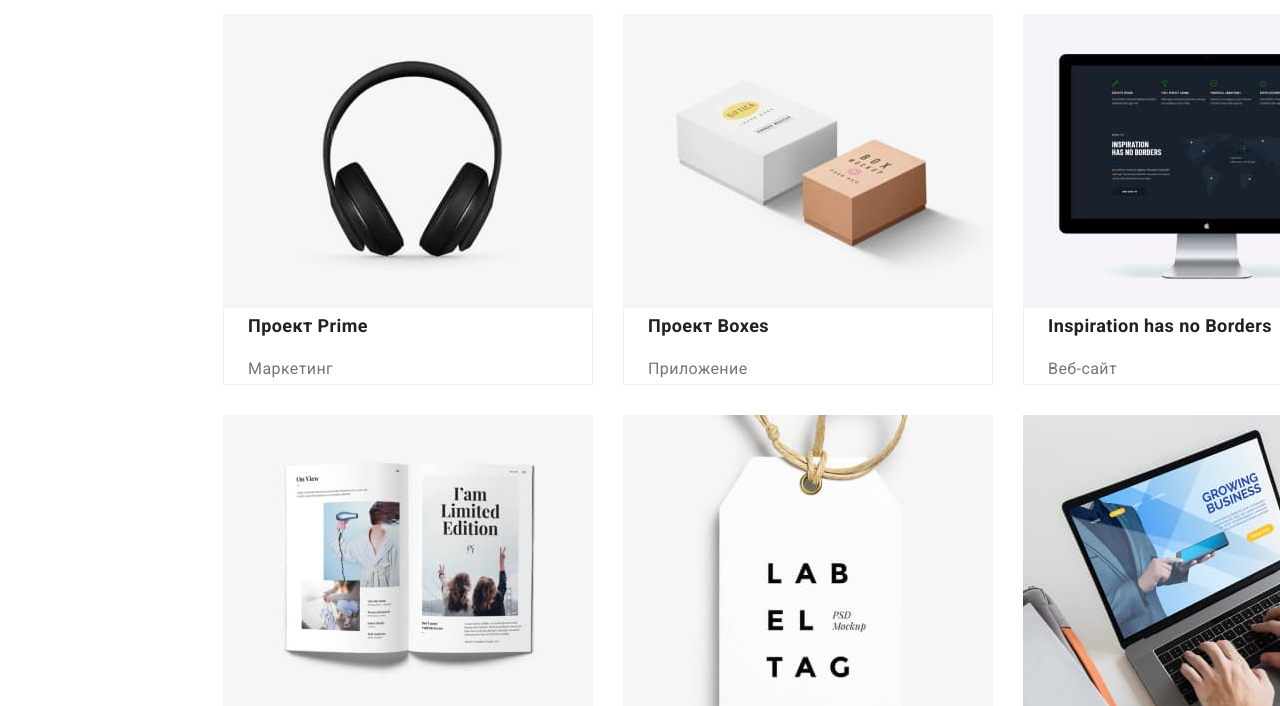
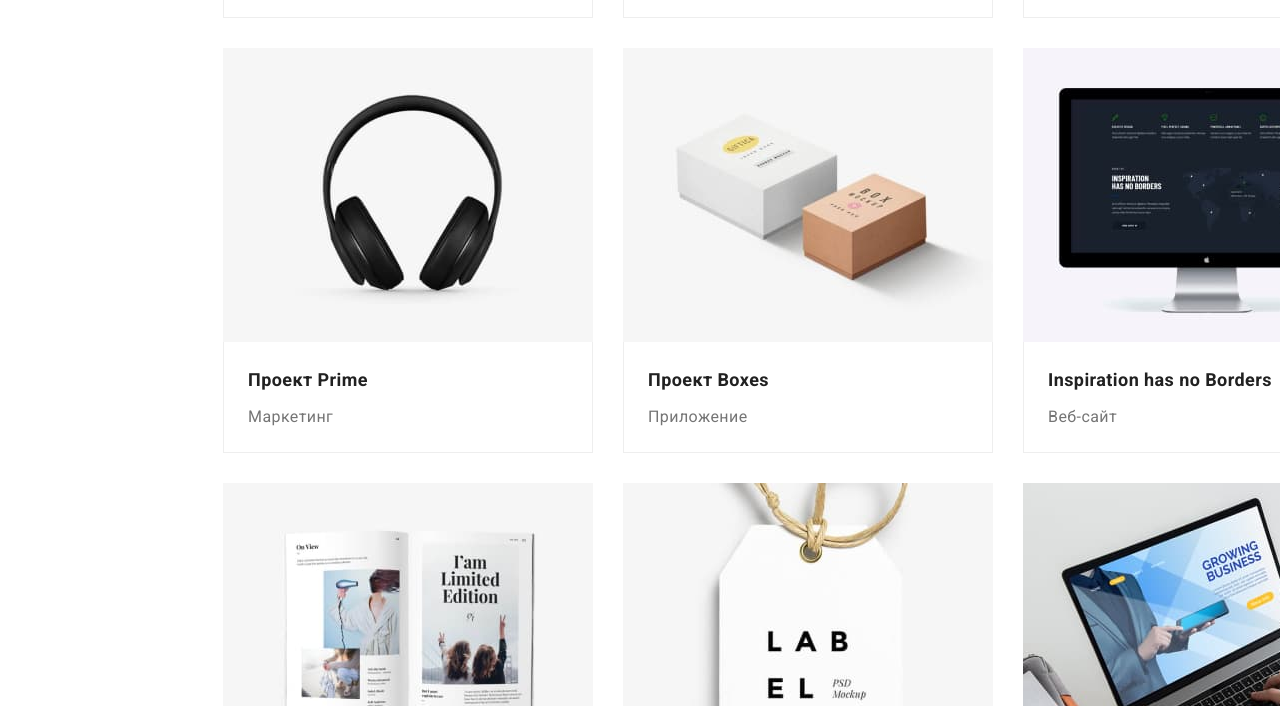
Before and after one commit to GeoBun/-Heorhii-Bunechko-GeoBun-Joined-29-days-ago-Find-a-repository-goit-markup-hw-03, a plain HTML site: page portfolio.html in a window 1280 px wide. Shown: the part 659-1365 px from the top of the page. Drawn offline with Linux system fonts and the light colour scheme.

Commit message:
edits three (point one)

```diff
--- a/css/style.css
+++ b/css/style.css
@@ -430,11 +430,16 @@ body {
         margin-bottom: 50px;
     }
     .card{
+        padding-top: 20px;
+        padding-bottom: 20px;
         padding-left: 24px;
         border-bottom: 1px solid #EEEEEE;
         border-left: 1px solid #EEEEEE;
         border-right: 1px solid #EEEEEE;
         box-sizing: border-box;
+    }
+    .card .text-title{
+        margin-bottom: 4px;
     }
 
     .list .button + .button {
```
